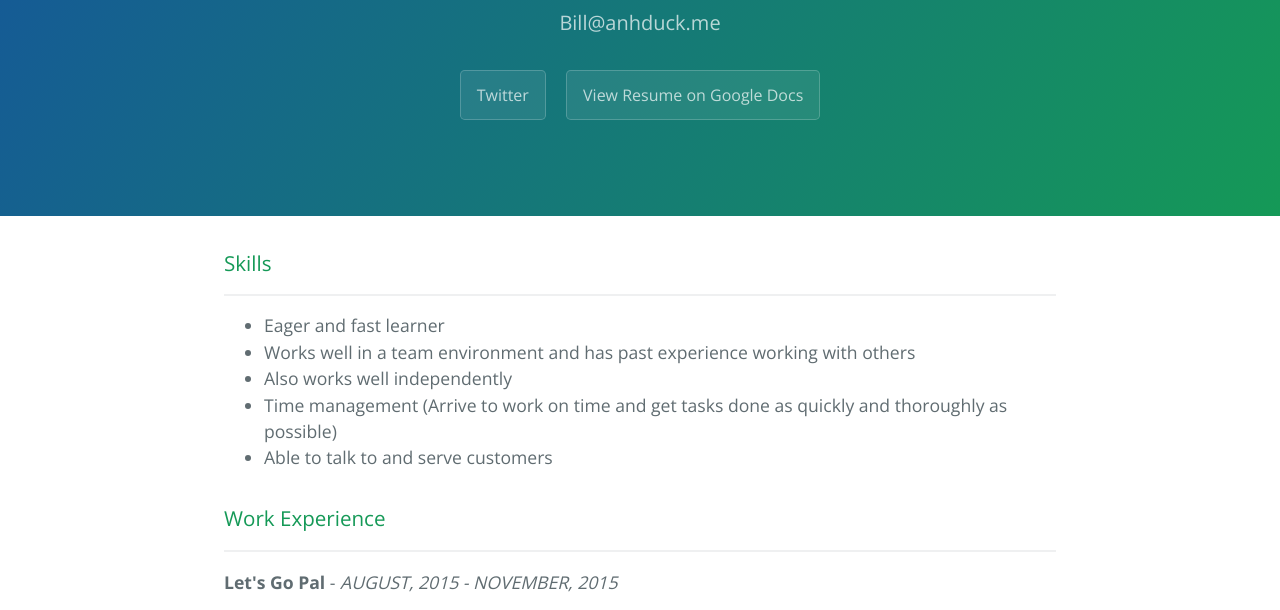
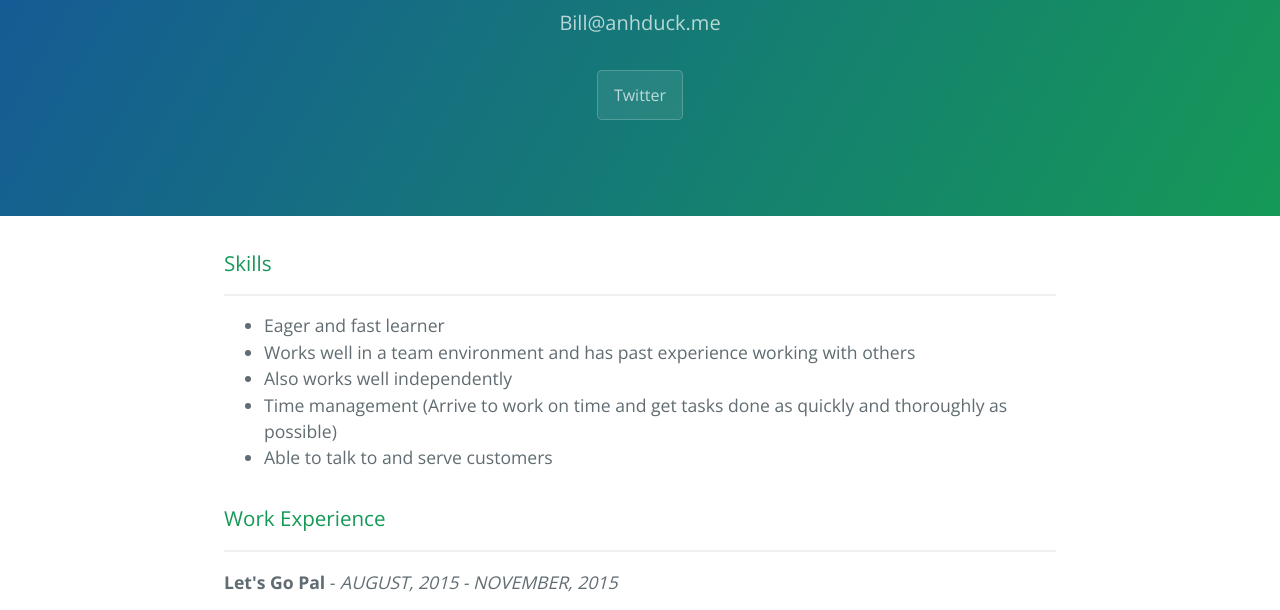
Before and after one commit to AnhDuck/AnhDuck.github.io, a plain HTML site: page index.html in a window 1280 px wide. Shown: the part 167-777 px from the top of the page. Drawn offline with nearby package versions, Linux system fonts and the light colour scheme.

Commit message:
Update index.html

```diff
--- a/index.html
+++ b/index.html
@@ -14,7 +14,6 @@
       <h1 class="project-name">Bill Nguyen</h1>
       <h2 class="project-tagline">Bill@anhduck.me</h2>
       <a href="https://twitter.com/anh_duck" class="btn">Twitter</a>
-      <a href="http://bit.ly/resume1337" class="btn">View Resume on Google Docs</a>
     </section>
 
     <section class="main-content">
```
